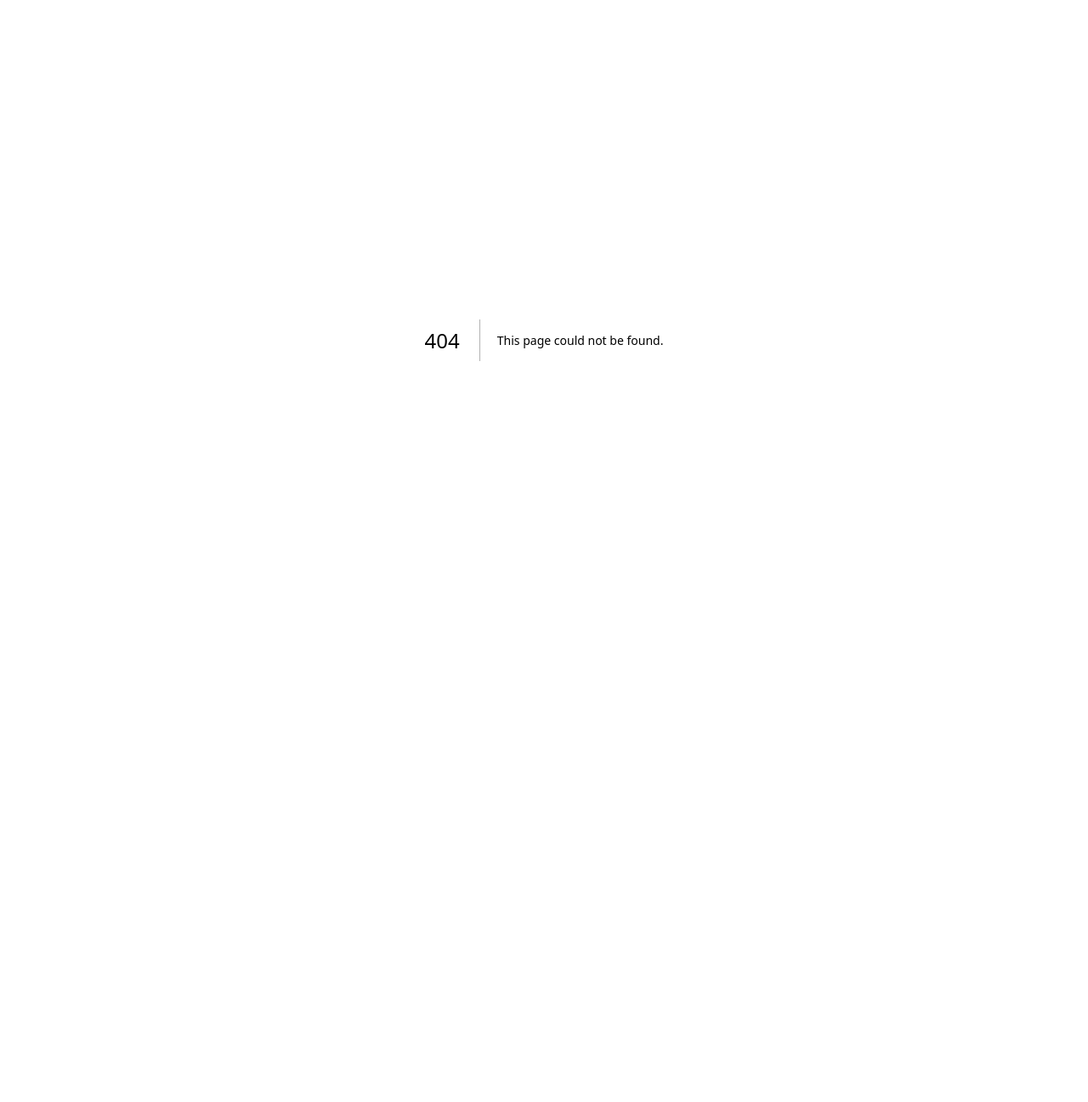
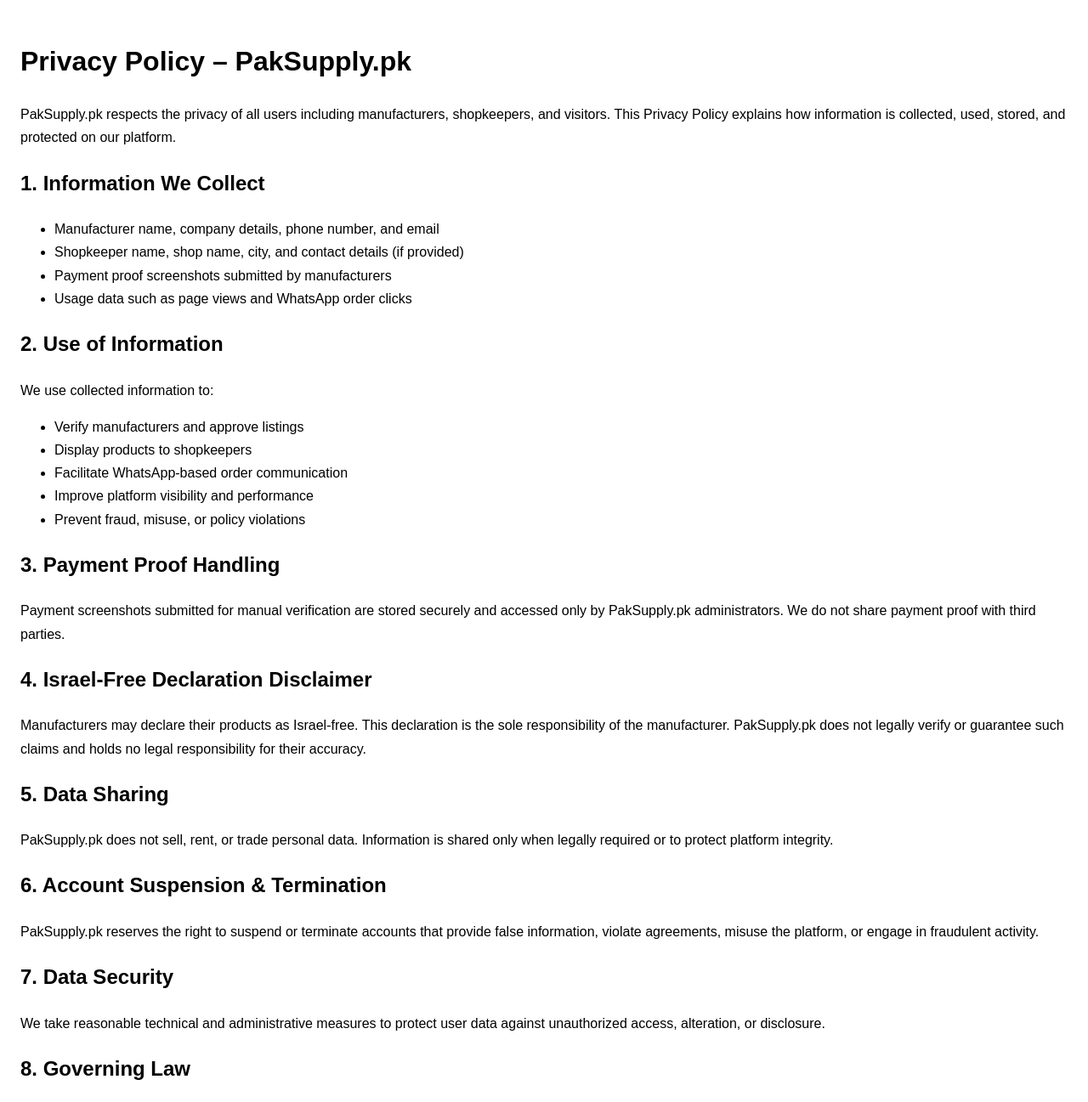
Before and after one commit to paksupply/paksupply, a Next.js app: page /privacy-policy in a window 1280 px wide. Before the commit this address had no page. Shown: the top 1297 px of the page at 85% size. Before the commit the page ends 800 px from the top, so only its background shows below. Built offline with nearby package versions, Linux system fonts and the light colour scheme.

Commit message:
Create page.js

```diff
--- /dev/null
+++ b/app/privacy-policy/page.js
@@ -0,0 +1,81 @@
+export default function PrivacyPolicy() {
+  return (
+    <main style={{ padding: "24px", fontFamily: "Arial", lineHeight: "1.7" }}>
+      <h1>Privacy Policy – PakSupply.pk</h1>
+
+      <p>
+        PakSupply.pk respects the privacy of all users including manufacturers,
+        shopkeepers, and visitors. This Privacy Policy explains how information
+        is collected, used, stored, and protected on our platform.
+      </p>
+
+      <h2>1. Information We Collect</h2>
+      <ul>
+        <li>Manufacturer name, company details, phone number, and email</li>
+        <li>Shopkeeper name, shop name, city, and contact details (if provided)</li>
+        <li>Payment proof screenshots submitted by manufacturers</li>
+        <li>Usage data such as page views and WhatsApp order clicks</li>
+      </ul>
+
+      <h2>2. Use of Information</h2>
+      <p>We use collected information to:</p>
+      <ul>
+        <li>Verify manufacturers and approve listings</li>
+        <li>Display products to shopkeepers</li>
+        <li>Facilitate WhatsApp-based order communication</li>
+        <li>Improve platform visibility and performance</li>
+        <li>Prevent fraud, misuse, or policy violations</li>
+      </ul>
+
+      <h2>3. Payment Proof Handling</h2>
+      <p>
+        Payment screenshots submitted for manual verification are stored
+        securely and accessed only by PakSupply.pk administrators. We do not
+        share payment proof with third parties.
+      </p>
+
+      <h2>4. Israel-Free Declaration Disclaimer</h2>
+      <p>
+        Manufacturers may declare their products as Israel-free. This
+        declaration is the sole responsibility of the manufacturer.
+        PakSupply.pk does not legally verify or guarantee such claims and holds
+        no legal responsibility for their accuracy.
+      </p>
+
+      <h2>5. Data Sharing</h2>
+      <p>
+        PakSupply.pk does not sell, rent, or trade personal data. Information is
+        shared only when legally required or to protect platform integrity.
+      </p>
+
+      <h2>6. Account Suspension & Termination</h2>
+      <p>
+        PakSupply.pk reserves the right to suspend or terminate accounts that
+        provide false information, violate agreements, misuse the platform, or
+        engage in fraudulent activity.
+      </p>
+
+      <h2>7. Data Security</h2>
+      <p>
+        We take reasonable technical and administrative measures to protect
+        user data against unauthorized access, alteration, or disclosure.
+      </p>
+
+      <h2>8. Governing Law</h2>
+      <p>
+        This Privacy Policy is governed by and interpreted under the laws of the
+        Islamic Republic of Pakistan.
+      </p>
+
+      <h2>9. Updates to This Policy</h2>
+      <p>
+        PakSupply.pk may update this Privacy Policy at any time. Continued use
+        of the platform indicates acceptance of updated terms.
+      </p>
+
+      <p style={{ marginTop: "30px", color: "gray" }}>
+        Last updated: {new Date().toLocaleDateString()}
+      </p>
+    </main>
+  );
+}
```
